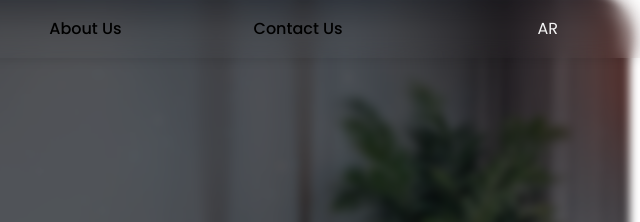
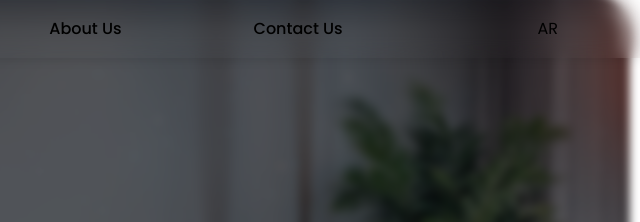
Before and after one commit to kelentooooon/Galaxy, a plain HTML site: page index.html in a window 1280 px wide. Shown: the top 222 px of the page, 640-1280 px from the left. Drawn offline with Linux system fonts and the light colour scheme; a web font is replaced by a local one.

Commit message:
Update index.html

```diff
--- a/index.html
+++ b/index.html
@@ -114,7 +114,7 @@
         </ul>
       </div>
 
-    <button style="color: whitesmoke;font-weight: 100; " id="lang-switch-btn" class="nav-link btn" onclick="toggleLanguageSwitcher()">AR</button>
+    <button style="color: black;font-weight: 100; " id="lang-switch-btn" class="nav-link btn" onclick="toggleLanguageSwitcher()">AR</button>
 
     </div>
   </nav>
```
